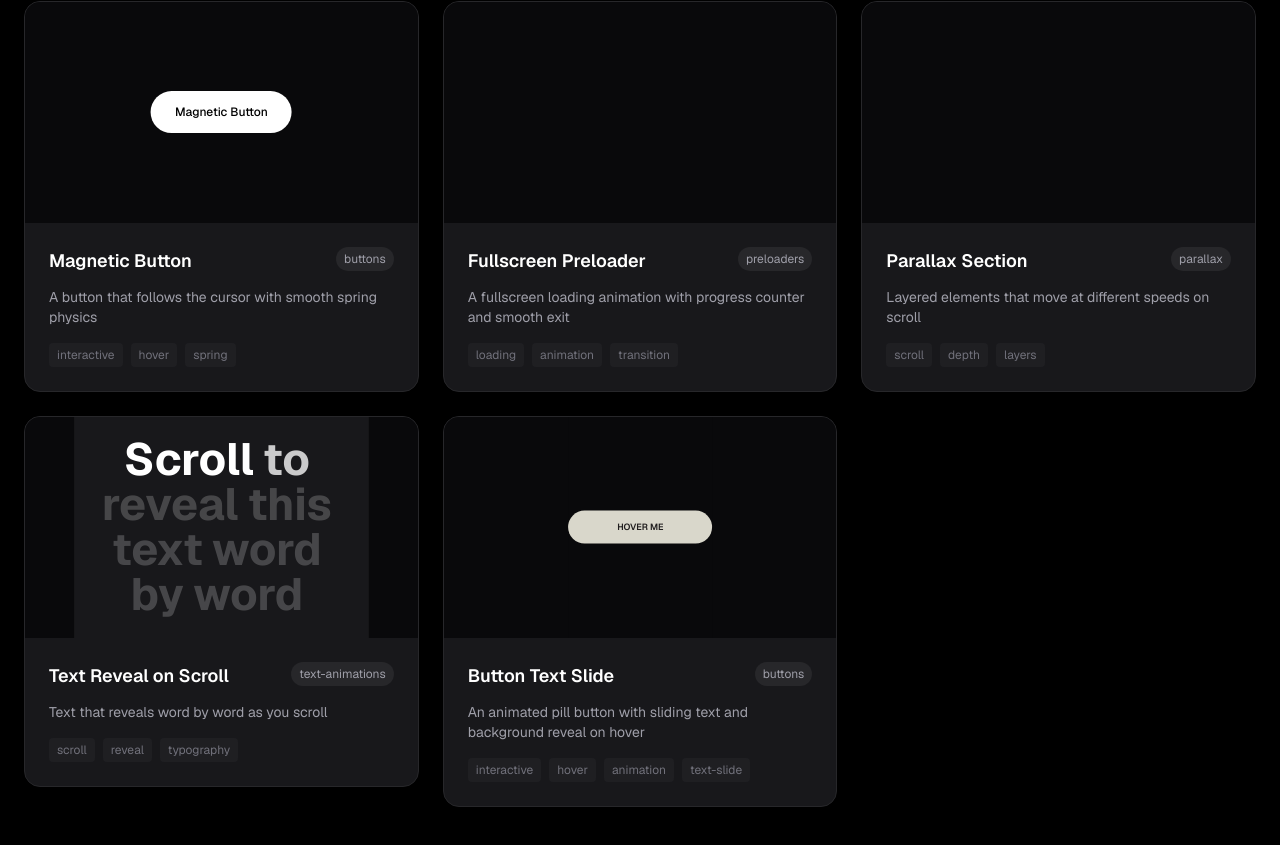
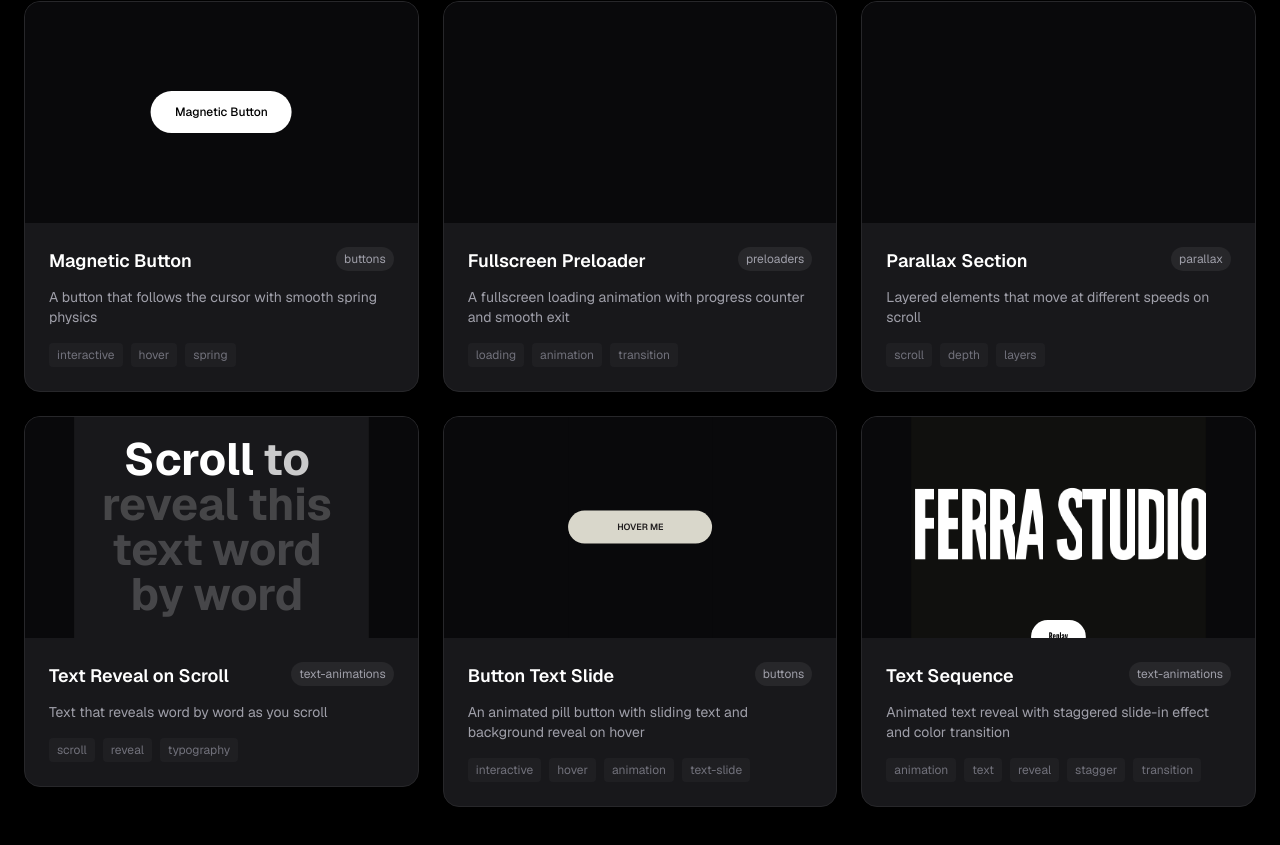
Before and after one commit to fogelmark/design-lib, a Next.js app: page / in a window 1280 px wide. Shown: the part 494-1339 px from the top of the page. Built offline with nearby package versions, Linux system fonts and the light colour scheme.

Commit message:
added text sequence

```diff
--- a/app/globals.css
+++ b/app/globals.css
@@ -9,6 +9,8 @@
 }
 
 @theme inline {
+  --color-red-primary: oklch(0.5537 0.1953 26.41);
+  --color-gray-background: oklch(0.1722 0.0041 106.82);
   --color-background: var(--background);
   --color-foreground: var(--foreground);
   --color-accent: var(--accent);
--- /dev/null
+++ b/components/showcase/text-sequence/index.ts
@@ -0,0 +1,107 @@
+import { ComponentEntry } from "@/lib/component-registry"
+import TextSequence from "./text-sequence"
+
+export const textSequence: ComponentEntry = {
+  id: "text-sequence",
+  title: "Text Sequence",
+  description:
+    "Animated text reveal with staggered slide-in effect and color transition",
+  category: "text-animations",
+  tags: ["animation", "text", "reveal", "stagger", "transition"],
+  dependencies: ["motion"],
+  usageNotes:
+    "Animates when fully in view using useInView hook. Customize the text by changing the letters array. Adjust baseDuration and delay for different timing effects. Includes replay button. Uses custom font (League Gothic).",
+  component: TextSequence,
+  code: {
+    tsx: `'use client'
+
+import { cn } from "@/lib/utils"
+import { leaguegothic } from "@/lib/fonts"
+import { motion, useInView } from "motion/react"
+import { useEffect, useRef, useState } from "react"
+import type { Variants } from "motion/react"
+
+const letters = "ferra studio".split("")
+
+export default function TextSequence() {
+  const [gray, setGray] = useState(false)
+  const [key, setKey] = useState(0)
+  const containerRef = useRef<HTMLDivElement>(null)
+  const isInView = useInView(containerRef, { once: false, amount: 1 })
+
+  const baseDuration = 1.2
+  const lastDelay = 0.05 * (letters.length - 1)
+  const totalDuration = (baseDuration + lastDelay) * 1000
+
+  useEffect(() => {
+    if (isInView) {
+      setGray(false)
+      const t = setTimeout(() => setGray(true), totalDuration)
+      return () => clearTimeout(t)
+    }
+  }, [isInView, totalDuration, key])
+
+  const slideIn: Variants = {
+    initial: (i: number) => ({
+      x: letters[i] === "i" ? "200%" : "100%",
+    }),
+    animate: (i: number) => ({
+      x: 0,
+      transition: {
+        duration: baseDuration,
+        delay: 0.05 * i,
+        ease: [0.16, 1, 0.3, 1],
+      },
+    }),
+  }
+
+  const handleReplay = () => {
+    setGray(false)
+    setKey((prev) => prev + 1)
+  }
+
+  return (
+    <div
+      ref={containerRef}
+      className={cn(
+        "relative flex w-full min-h-100 items-center justify-center text-[10vw] uppercase transition-colors duration-500",
+        gray ? "bg-gray-background" : "bg-red-primary",
+        leaguegothic.className,
+      )}
+    >
+      {letters.map((letter, i) => {
+        return (
+          <div
+            key={\`\${key}-\${i}\`}
+            className={cn("overflow-hidden text-black", {
+              "text-white": gray,
+            })}
+          >
+            <motion.div
+              className="will-change-transform"
+              initial="initial"
+              animate={isInView ? "animate" : "initial"}
+              custom={i}
+              variants={slideIn}
+            >
+              {letter === " " ? "\\u00A0" : letter}
+            </motion.div>
+          </div>
+        )
+      })}
+      {gray && (
+        <motion.button
+          initial={{ opacity: 0 }}
+          animate={{ opacity: 1 }}
+          transition={{ delay: 0.3 }}
+          onClick={handleReplay}
+          className="absolute bottom-8 px-6 py-3 bg-white text-black rounded-full hover:bg-gray-200 transition-colors text-sm font-medium"
+        >
+          Replay
+        </motion.button>
+      )}
+    </div>
+  )
+}`,
+  },
+}
--- /dev/null
+++ b/components/showcase/text-sequence/text-sequence.tsx
@@ -0,0 +1,90 @@
+"use client"
+
+import { cn } from "@/lib/utils"
+import { leaguegothic } from "@/lib/fonts"
+import { motion, useInView } from "motion/react"
+import { useEffect, useRef, useState } from "react"
+import type { Variants } from "motion/react"
+
+const letters = "ferra studio".split("")
+
+export default function TextSequence() {
+  const [gray, setGray] = useState(false)
+  const [key, setKey] = useState(0)
+  const containerRef = useRef<HTMLDivElement>(null)
+  const isInView = useInView(containerRef, { once: true, amount: 1 })
+
+  const baseDuration = 1.2
+  const lastDelay = 0.05 * (letters.length - 1)
+  const totalDuration = (baseDuration + lastDelay) * 1000
+
+  useEffect(() => {
+    if (isInView) {
+      setGray(false)
+      const t = setTimeout(() => setGray(true), totalDuration)
+      return () => clearTimeout(t)
+    }
+  }, [isInView, totalDuration, key])
+
+  const slideIn: Variants = {
+    initial: (i: number) => ({
+      x: letters[i] === "i" ? "200%" : "100%",
+    }),
+    animate: (i: number) => ({
+      x: 0,
+      transition: {
+        duration: baseDuration,
+        delay: 0.05 * i,
+        ease: [0.16, 1, 0.3, 1],
+      },
+    }),
+  }
+
+  const handleReplay = () => {
+    setGray(false)
+    setKey((prev) => prev + 1)
+  }
+
+  return (
+    <div
+      ref={containerRef}
+      className={cn(
+        "relative flex min-h-100 w-full items-center justify-center text-[10vw] uppercase transition-colors duration-500",
+        gray ? "bg-gray-background" : "bg-red-primary",
+        leaguegothic.className,
+      )}
+    >
+      {letters.map((letter, i) => {
+        return (
+          <div
+            key={`${key}-${i}`}
+            className={cn("overflow-hidden text-black", {
+              "text-white": gray,
+            })}
+          >
+            <motion.div
+              className="will-change-transform"
+              initial="initial"
+              animate={isInView ? "animate" : "initial"}
+              custom={i}
+              variants={slideIn}
+            >
+              {letter === " " ? "\u00A0" : letter}
+            </motion.div>
+          </div>
+        )
+      })}
+      {gray && (
+        <motion.button
+          initial={{ opacity: 0 }}
+          animate={{ opacity: 1 }}
+          transition={{ delay: 0.3 }}
+          onClick={handleReplay}
+          className="absolute bottom-8 rounded-full bg-white px-6 py-3 text-sm font-medium text-black transition-colors hover:bg-gray-200"
+        >
+          Replay
+        </motion.button>
+      )}
+    </div>
+  )
+}
--- a/lib/components.ts
+++ b/lib/components.ts
@@ -4,6 +4,7 @@ import { buttonTextSlide } from "@/components/showcase/buttons/button-text-slide
 import { fullscreenPreloader } from "@/components/showcase/preloaders/fullscreen-preloader";
 import { parallaxSection } from "@/components/showcase/parallax/parallax-section";
 import { textRevealScroll } from "@/components/showcase/text-animations/text-reveal-scroll";
+import { textSequence } from "@/components/showcase/text-sequence";
 
 export const components: ComponentEntry[] = [
   magneticButton,
@@ -11,4 +12,5 @@ export const components: ComponentEntry[] = [
   parallaxSection,
   textRevealScroll,
   buttonTextSlide,
+  textSequence,
 ];
```
Also changed, not shown: .claude/settings.local.json.
